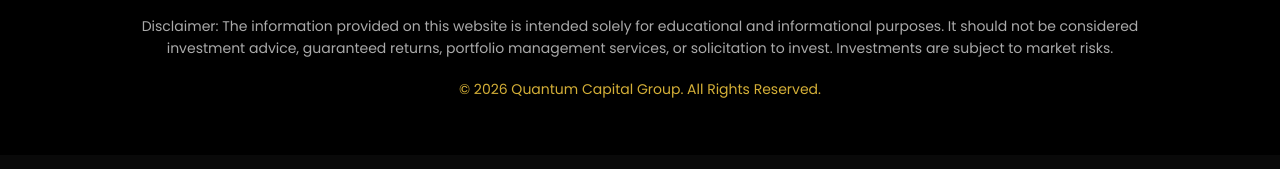
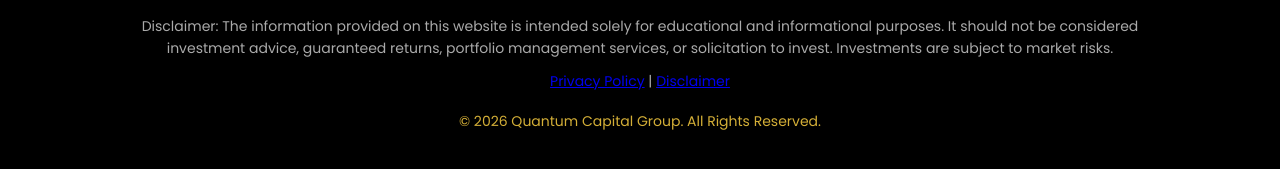
Before and after one commit to aakash858682/quantumcapitalgroup, a plain HTML site: page index.html in a window 1280 px wide. Shown: the part 3127-3296 px from the top of the page. Drawn offline with Linux system fonts and the light colour scheme.

Commit message:
Add footer policy links

```diff
--- a/index.html
+++ b/index.html
@@ -156,7 +156,10 @@
     advice, guaranteed returns, portfolio management services, or solicitation to
     invest. Investments are subject to market risks.
   </p>
-
+<p>
+  <a href="privacy-policy.html">Privacy Policy</a> |
+  <a href="disclaimer.html">Disclaimer</a>
+</p>
   <p class="copyright">© 2026 Quantum Capital Group. All Rights Reserved.</p>
 </footer>
 
```
